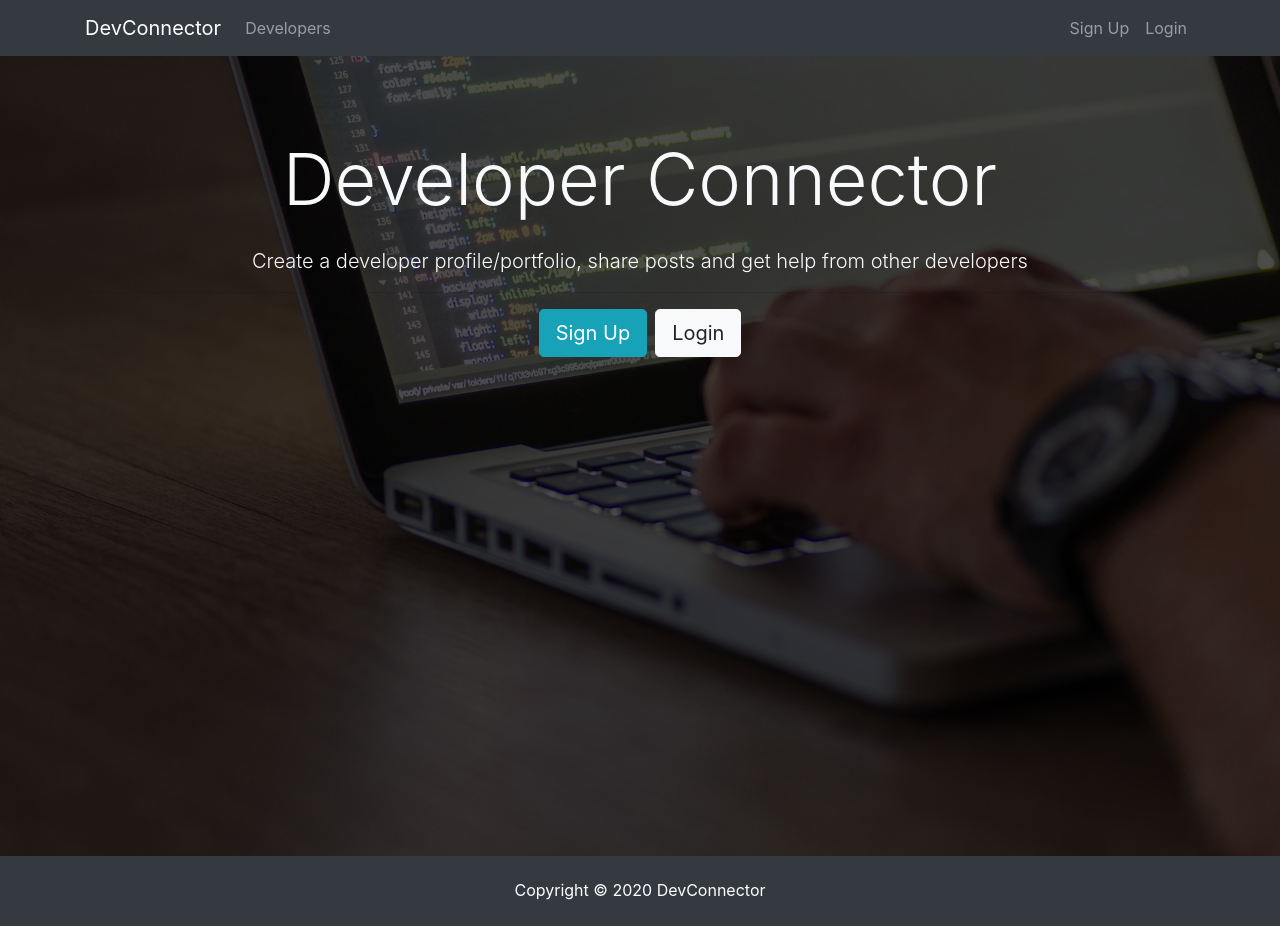
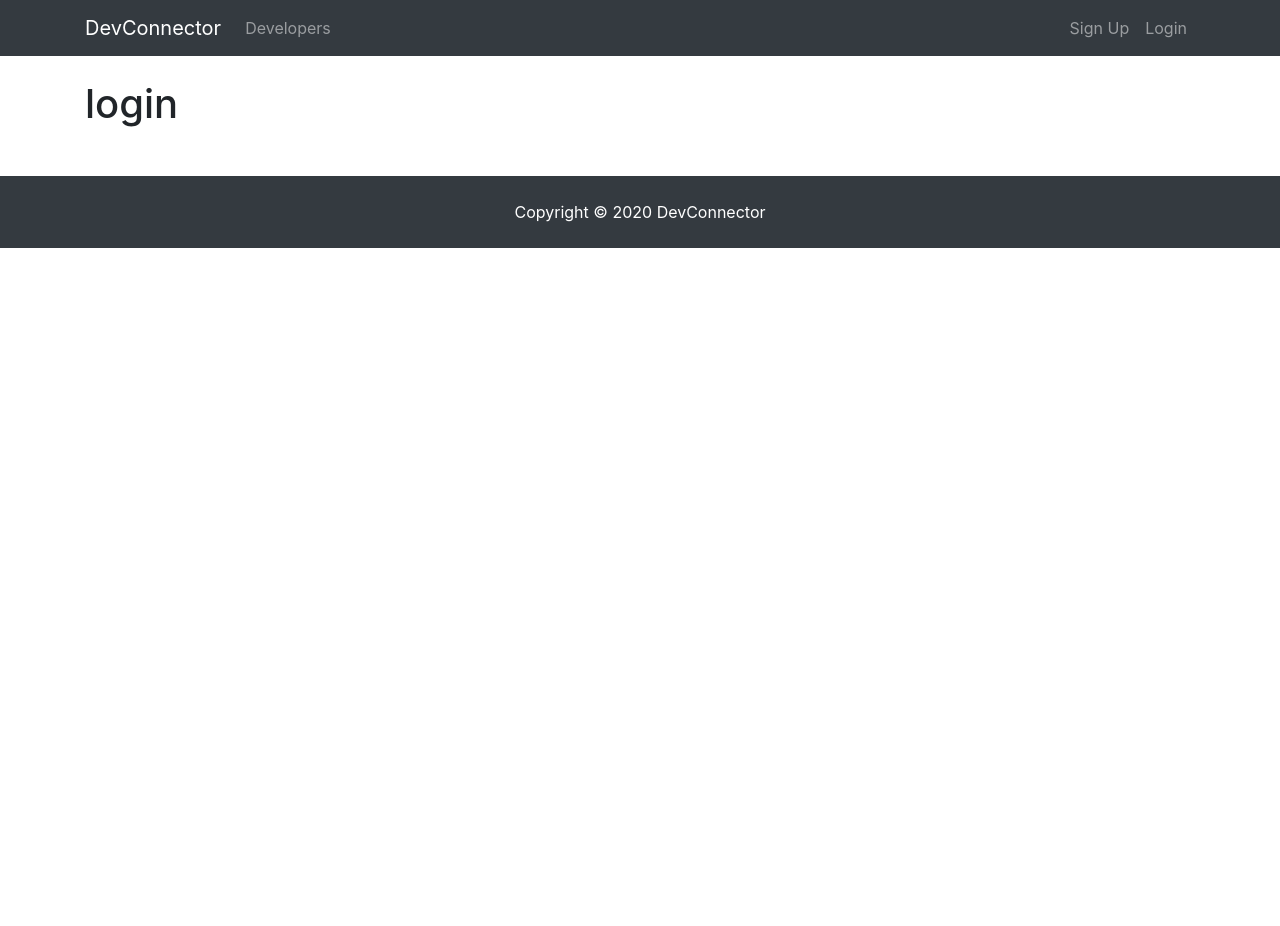
Before and after one commit to amit-dhakad/devconnector, a React (Create React App) app in the folder client/: page /login in a window 1280 px wide. After the commit the page ends 800 px from the top, so only its background shows below. Built offline with nearby package versions, Linux system fonts and the light colour scheme.

Commit message:
added react router login and register link

```diff
--- a/client/package.json
+++ b/client/package.json
@@ -8,6 +8,7 @@
     "@testing-library/user-event": "^7.2.1",
     "react": "^16.13.1",
     "react-dom": "^16.13.1",
+    "react-router-dom": "^5.2.0",
     "react-scripts": "3.4.3"
   },
   "scripts": {
--- a/client/src/App.js
+++ b/client/src/App.js
@@ -1,16 +1,25 @@
 import React from 'react';
+import { BrowserRouter as Router, Route } from 'react-router-dom';
 import './App.css';
+import Login from './components/auth/Login';
+import Register from './components/auth/Register';
 import Footer from './components/layout/Footer';
 import Landing from './components/layout/Landing';
 import Navbar from './components/layout/Navbar';
 
 function App() {
   return (
-    <div className="App">
-      <Navbar />
-      <Landing />
-      <Footer />
-    </div>
+    <Router>
+      <div className="App">
+        <Navbar />
+        <Route exact path="/" component={Landing} />
+        <div className="container">
+          <Route exact path="/register" component={Register} />
+          <Route exact path="/login" component={Login} />
+        </div>
+        <Footer />
+      </div>
+    </Router>
   );
 }
 
--- /dev/null
+++ b/client/src/components/auth/Login.js
@@ -0,0 +1,13 @@
+import React, { Component } from 'react';
+
+class Login extends Component {
+  render() {
+    return (
+      <div>
+        <h1>login</h1>
+      </div>
+    );
+  }
+}
+
+export default Login;
--- /dev/null
+++ b/client/src/components/auth/Register.js
@@ -0,0 +1,13 @@
+import React, { Component } from 'react';
+
+class Register extends Component {
+  render() {
+    return (
+      <div>
+        <h1>Register</h1>
+      </div>
+    );
+  }
+}
+
+export default Register;
--- a/client/src/components/layout/Landing.js
+++ b/client/src/components/layout/Landing.js
@@ -1,4 +1,5 @@
 import React, { Component } from 'react';
+import { Link } from 'react-router-dom';
 
 class Landing extends Component {
   render() {
@@ -15,12 +16,12 @@
                   from other developers
                 </p>
                 <hr />
-                <a href="register.html" className="btn btn-lg btn-info mr-2">
+                <Link to="/register" className="btn btn-lg btn-info mr-2">
                   Sign Up
-                </a>
-                <a href="login.html" className="btn btn-lg btn-light">
+                </Link>
+                <Link to="/login" className="btn btn-lg btn-light">
                   Login
-                </a>
+                </Link>
               </div>
             </div>
           </div>
--- a/client/src/components/layout/Navbar.js
+++ b/client/src/components/layout/Navbar.js
@@ -1,12 +1,13 @@
 import React, { Component } from 'react';
+import { Link } from 'react-router-dom';
 class Navbar extends Component {
   render() {
     return (
       <nav className="navbar navbar-expand-sm navbar-dark bg-dark mb-4">
         <div className="container">
-          <a className="navbar-brand" href="landing.html">
+          <Link className="navbar-brand" to="/">
             DevConnector
-          </a>
+          </Link>
           <button
             className="navbar-toggler"
             type="button"
@@ -19,23 +20,23 @@
           <div className="collapse navbar-collapse" id="mobile-nav">
             <ul className="navbar-nav mr-auto">
               <li className="nav-item">
-                <a className="nav-link" href="profiles.html">
+                <Link className="nav-link" to="/profiles">
                   {' '}
                   Developers
-                </a>
+                </Link>
               </li>
             </ul>
 
             <ul className="navbar-nav ml-auto">
               <li className="nav-item">
-                <a className="nav-link" href="register.html">
+                <Link className="nav-link" to="/register">
                   Sign Up
-                </a>
+                </Link>
               </li>
               <li className="nav-item">
-                <a className="nav-link" href="login.html">
+                <Link className="nav-link" to="/login">
                   Login
-                </a>
+                </Link>
               </li>
             </ul>
           </div>
```
Also changed, not shown: 1 other file (tests, documents, lock files or other folders).
